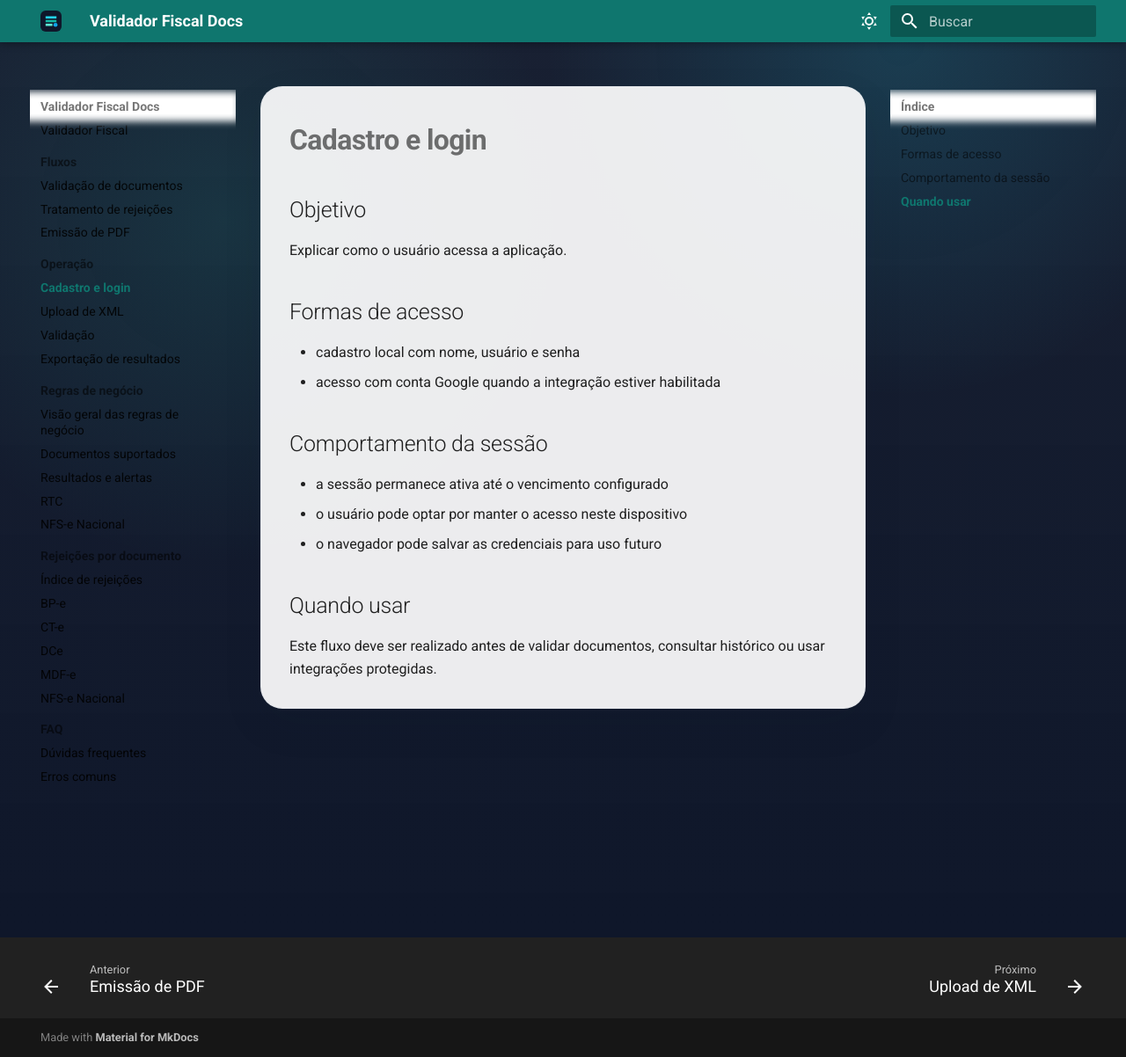
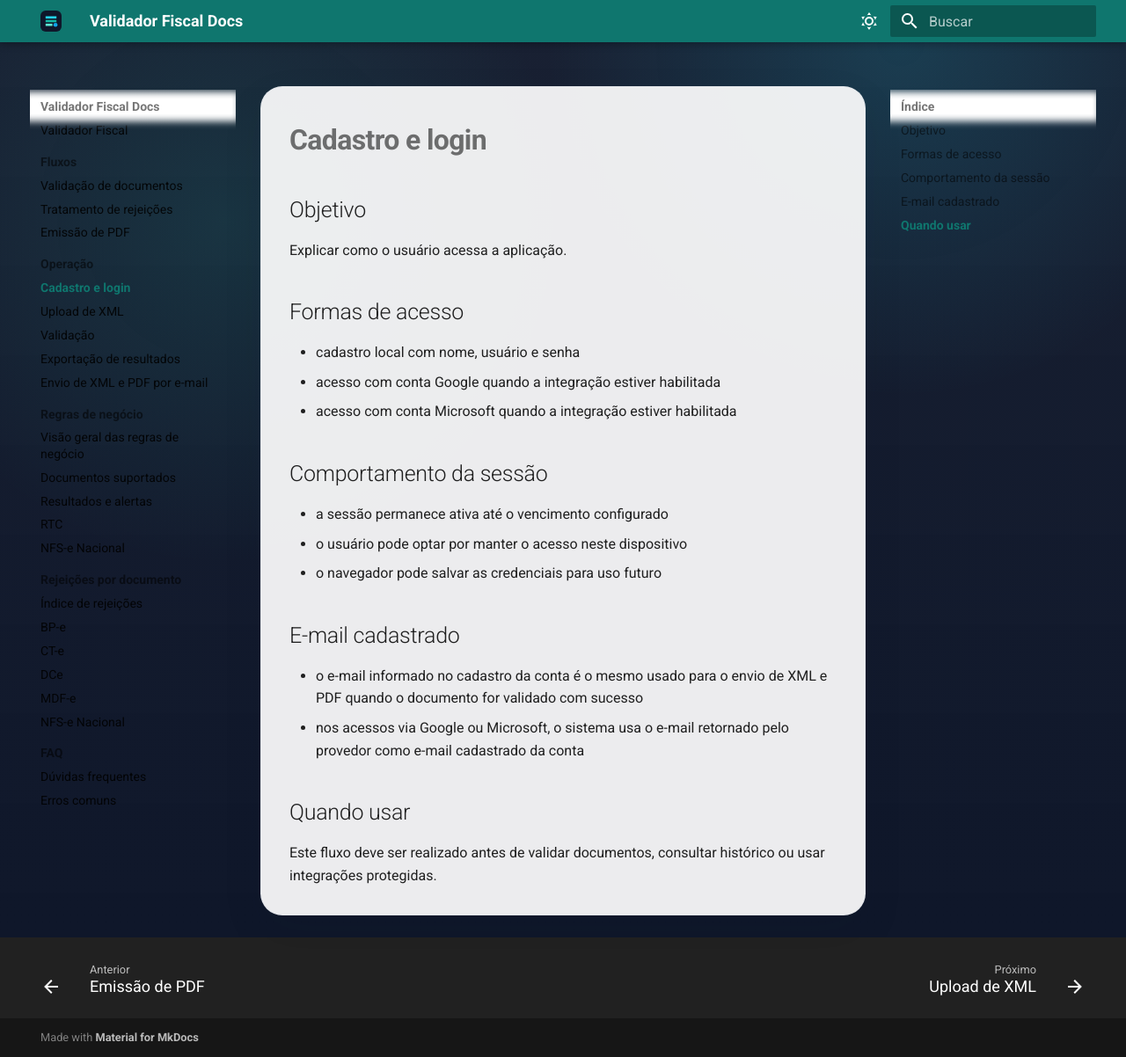
Before and after one commit to Thiagohalves85/validador-documentacao, an MkDocs documentation site: the page built from docs/operacao/cadastro-e-login.md, in a window 1280 px wide and 1202 px high. Shown: the whole window at 88% size. Built offline with MkDocs 1.6.1 and Material for MkDocs 9.7.7, drawn with Linux system fonts in a browser that asks for light colours.

Commit message:
docs: sincroniza documentação pública

```diff
--- a/docs/operacao/cadastro-e-login.md
+++ b/docs/operacao/cadastro-e-login.md
@@ -8,6 +8,7 @@ Explicar como o usuário acessa a aplicação.
 
 - cadastro local com nome, usuário e senha
 - acesso com conta Google quando a integração estiver habilitada
+- acesso com conta Microsoft quando a integração estiver habilitada
 
 ## Comportamento da sessão
 
@@ -15,6 +16,11 @@ Explicar como o usuário acessa a aplicação.
 - o usuário pode optar por manter o acesso neste dispositivo
 - o navegador pode salvar as credenciais para uso futuro
 
+## E-mail cadastrado
+
+- o e-mail informado no cadastro da conta é o mesmo usado para o envio de XML e PDF quando o documento for validado com sucesso
+- nos acessos via Google ou Microsoft, o sistema usa o e-mail retornado pelo provedor como e-mail cadastrado da conta
+
 ## Quando usar
 
 Este fluxo deve ser realizado antes de validar documentos, consultar histórico ou usar integrações protegidas.
--- a/mkdocs.yml
+++ b/mkdocs.yml
@@ -68,6 +68,7 @@ nav:
       - Upload de XML: operacao/upload-de-xml.md
       - Validação: operacao/validacao.md
       - Exportação de resultados: operacao/exportacao-de-resultados.md
+      - Envio de XML e PDF por e-mail: operacao/envio-de-email.md
   - Regras de negócio:
       - Visão geral das regras de negócio: regras/gerais/visao-geral.md
       - Documentos suportados: regras/gerais/documentos-suportados.md
```
Also changed, not shown: docs/index.md (+1 -0 lines), docs/operacao/envio-de-email.md (added, +60 -0 lines).
